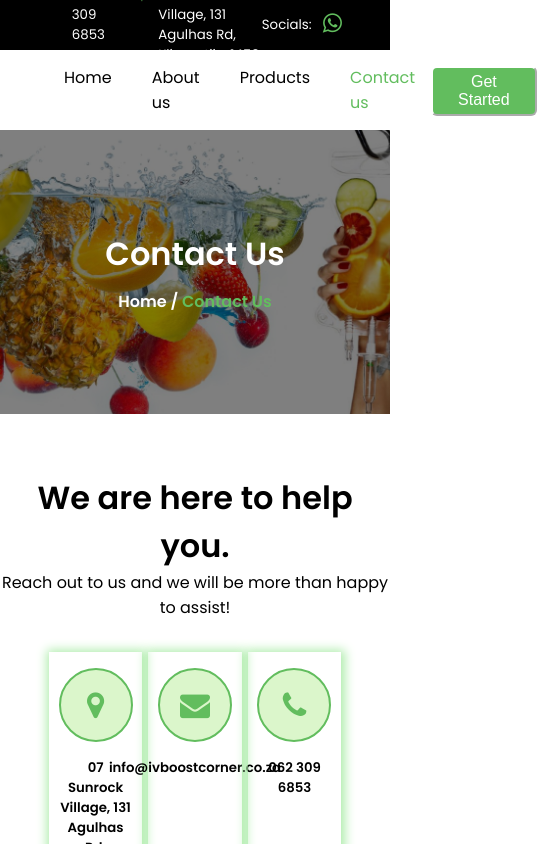
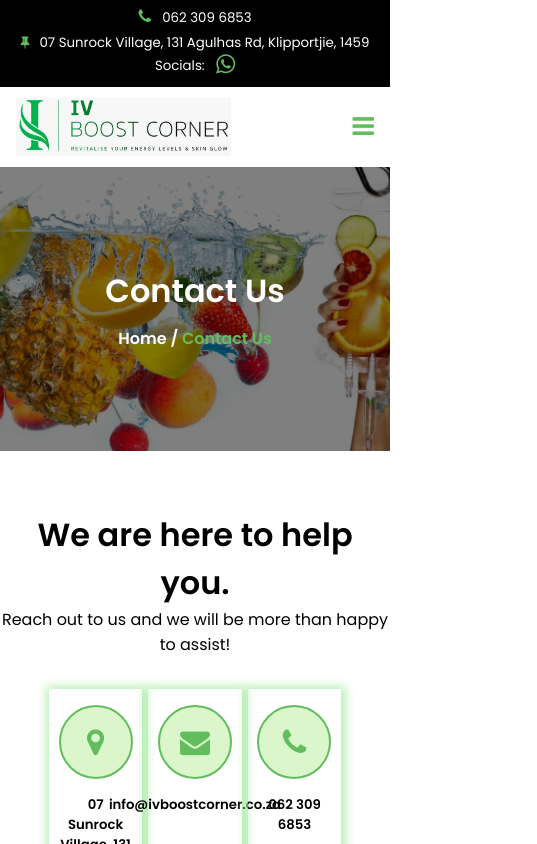
Before and after one commit to siyabongahlongwane/iv-boost-corner, a React (Vite) app: page /contact-us in a window 390 px wide. Shown: the whole page, 537 px wide, since content can reach past the window. Built offline with nearby package versions, Linux system fonts and the light colour scheme.

Commit message:
Navbar & Topbar mobile

```diff
--- a/src/components/Navbar.tsx
+++ b/src/components/Navbar.tsx
@@ -1,50 +1,93 @@
+import { useState } from "react";
 import { NavLink } from "react-router-dom";
-import logo from "../assets/logo.png";
+import logo from "../assets/logo.jpeg";
 const Navbar = () => {
+  const [showMenu, setShowMenu] = useState(false);
+  const navItems = [
+    {
+      path: "/",
+      name: "Home",
+    },
+    {
+      path: "/about-us",
+      name: "About us",
+    },
+    {
+      path: "/products",
+      name: "Products",
+    },
+    {
+      path: "/contact-us",
+      name: "Contact us",
+    },
+  ];
   return (
     <div className="navbar d-flex flex-row block white-bg full-height justify-content-between">
       <div className="logo d-flex flex-col justify-content-center">
         <img className="block" src={logo} alt="IV Boost Logo" />
       </div>
       <div className="nav-links d-flex flex-col justify-content-center">
-        <ul className="d-flex flex-row ">
+        <div className="menu-icon relative">
+          <span className={!showMenu ? "d-block" : "d-none"}>
+            <i
+              onClick={() => setShowMenu(true)}
+              className={"fa fa-bars primary-col"}
+            ></i>
+          </span>
+          <span className={showMenu ? "d-block" : "d-none"}>
+            <i
+              onClick={() => setShowMenu(false)}
+              className={
+                "fa fa-close primary-col"
+              }
+            ></i>
+          </span>
+        </div>
+
+        <ul className="d-flex flex-row d-none">
+          {navItems.map(({ path, name }) => {
+            return (
               <li>
                 <NavLink
+                  key={name}
                   className={({ isActive }) => (isActive ? "primary-col" : "")}
-              to={"/"}
+                  to={path}
                 >
-              Home
+                  {name}
                 </NavLink>
               </li>
+            );
+          })}
+        </ul>
+      </div>
+      <button className="primary-bg white-col get-started-btn d-none">
+        <NavLink className="no-decoration white-col" to={"/contact-us"}>
+          Get Started
+        </NavLink>
+      </button>
+
+      <div className={"menu-items absolute white-bg " + (showMenu ? "d-block" : "d-none")}>
+        <ul className="d-flex flex-col remove-list-styles align-items-center gap-xs align-center-xs">
+          {navItems.map(({ path, name }) => {
+            return (
               <li>
                 <NavLink
-              className={({ isActive }) => (isActive ? "primary-col" : "")}
-              to="/about-us"
+                  key={path}
+                  className={({ isActive }) =>
+                    isActive
+                      ? "primary-col no-decoration"
+                      : "black-col no-decoration"
+                  }
+                  to={path}
+                  onClick={() => setShowMenu(false)}
                 >
-              About us
+                  {name}
                 </NavLink>
               </li>
-          <li>
-            <NavLink
-              className={({ isActive }) => (isActive ? "primary-col" : "")}
-              to="/products"
-            >
-              Products
-            </NavLink>
-          </li>
-          <li>
-            <NavLink
-              className={({ isActive }) => (isActive ? "primary-col" : "")}
-              to="/contact-us"
-            >
-              Contact us
-            </NavLink>
-          </li>
+            );
+          })}
         </ul>
       </div>
-      <button className="primary-bg white-col get-started-btn">
-        <NavLink className="no-decoration white-col" to={'/contact-us'}>Get Started</NavLink>
-      </button>
     </div>
   );
 };
--- a/src/components/Topbar.tsx
+++ b/src/components/Topbar.tsx
@@ -1,15 +1,15 @@
 const Topbar = () => {
   return (
-    <div className="topbar white-col d-flex flex-row justify-content-between align-items-center">
+    <div className="topbar white-col d-flex flex-row flex-col-xs justify-content-between align-items-center">
       <div className="d-flex flex-col justify-content-center">
-        <div className="d-flex d-flex-row gap-med">
+        <div className="d-flex flex-row flex-col-xs align-items-center-xs gap-med gap-xs">
           <div className="d-flex flex-row gap-std">
             <i className="fa fa-phone primary-col"></i>
             <small>062 309 6853</small>
           </div>
-          <div className="d-flex flex-row gap-std">
-            <i className="fa fa-thumb-tack primary-col"></i>
-            <small>07 Sunrock Village, 131 Agulhas Rd, Klipportjie, 1459</small>
+          <div className="d-flex flex-row gap-std justify-content-center-xs block align-center-xs">
+
+            <small><i className="fa fa-thumb-tack primary-col mr-1em"></i> 07 Sunrock Village, 131 Agulhas Rd, Klipportjie, 1459</small>
           </div>
         </div>
       </div>
--- a/src/flex.scss
+++ b/src/flex.scss
@@ -49,3 +49,42 @@
 .wrap {
     flex-wrap: wrap;
 }
+
+.d-none {
+    display: none;
+}
+
+.mr-1em {
+    margin-right: .5em;
+}
+
+@media (max-width: 600px) {
+
+    .flex-row-xs {
+        flex-direction: row;
+    }
+
+    .flex-col-xs {
+        flex-direction: column;
+    }
+
+    .justify-content-center-xs {
+        justify-content: center;
+    }
+
+    .justify-content-between {
+        justify-content: space-between;
+    }
+
+    .align-items-center-xs {
+        align-items: center;
+    }
+
+    .gap-xs {
+        gap: 5px;
+    }
+
+    .align-center-xs {
+        text-align: center;
+    }
+}
--- a/src/index.scss
+++ b/src/index.scss
@@ -1,6 +1,7 @@
 @import url('https://fonts.googleapis.com/css2?family=Poppins:wght@300;400;500;600&display=swap');
 @import './colors.scss';
 @import './flex.scss';
+@import './reponsiveness.scss';
 
 * {
   margin: 0;
@@ -36,7 +37,6 @@ body {
     }
 
     .nav-links>ul {
-      list-style: none;
       gap: 2.5em;
       padding: 0 1em;
 
@@ -76,7 +76,7 @@ body {
 .block,
 body,
 .main-content,
-.hero {
+.hero, .menu-items li {
   width: 100%;
 }
 
@@ -197,6 +197,7 @@ body,
     width: 32%;
     box-sizing: border-box;
     margin-bottom: 32px;
+
     .text {
       padding: 10px;
     }
@@ -213,10 +214,12 @@ body,
 
 .benefits-card {
   padding: 20px;
+
   .icon-wrapper {
     height: 60px;
     width: 60px;
     padding: 10px;
+
     .fa {
       font-size: 30px;
     }
@@ -239,10 +242,24 @@ body,
   min-height: 300px;
 }
 
-.green-bar  {
+.green-bar {
   width: 10px;
 }
 
 .inherit-height {
   height: inherit;
 }
+
+.relative {
+  position: relative;
+}
+
+.absolute {
+  position: absolute;
+}
+
+
+.nav-links>ul, .remove-list-styles {
+  list-style: none;
+  padding: 0;
+}
--- /dev/null
+++ b/src/reponsiveness.scss
@@ -0,0 +1,33 @@
+@media (max-width: 600px){
+    .topbar-wrapper {
+        padding: 8px 4px !important;
+        height: auto !important;
+        .topbar {
+            height: inherit;
+        }
+    }
+
+    .navbar-wrapper .navbar {
+        padding: 1em !important;
+        .logo {
+            width: 60% !important;
+        }
+    }
+
+    .menu-items {
+        width: 92%;
+        top: 166px;
+        border-radius: 0 0 15px 15px;
+        padding: 10px;
+        box-sizing: border-box;
+        z-index: 1;
+        li {
+          padding-bottom: 6px;
+        }
+      }
+
+    .menu-icon {
+        font-size: 25px;
+    }
+
+}
```
Also changed, not shown: src/assets/logo.jpeg (added). Lines whose indentation alone changed are shown as unchanged.
